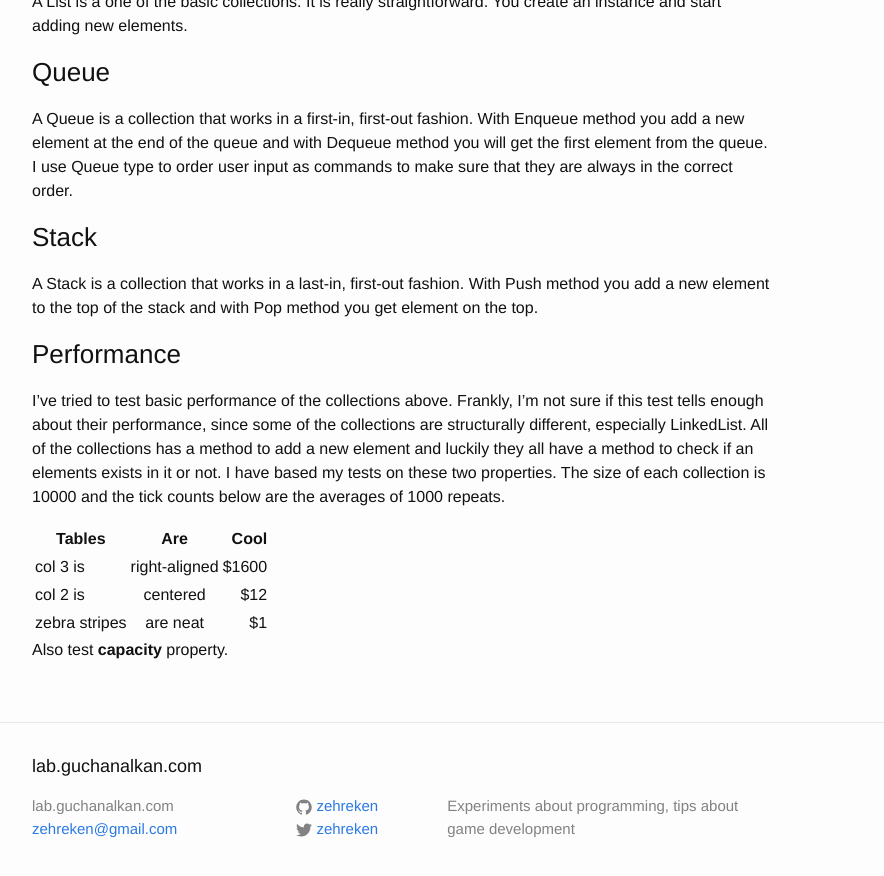
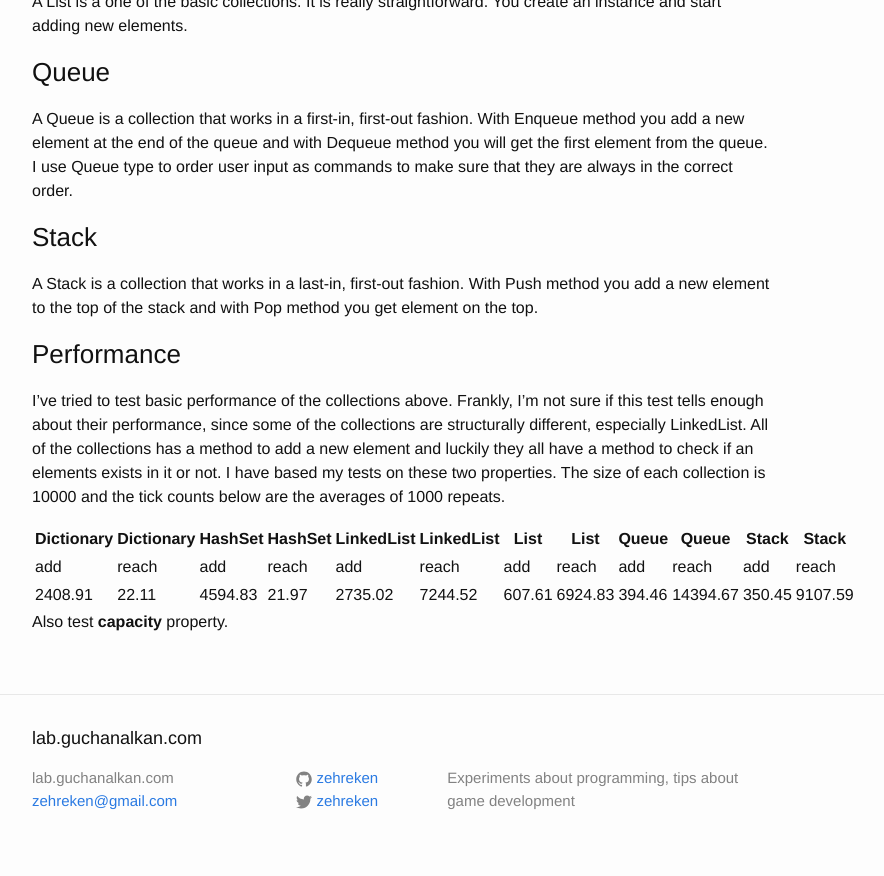
Before and after one commit to zehreken/zehreken.github.io, a Jekyll site: the page built from _posts/2018-11-22-collections-in-dotnet.markdown, in a window 1280 px wide and 900 px high, scrolled down 909 px. Shown: the top 876 px of the window, without its empty margins (238-1122 px from the left). Built offline with Jekyll 4.4.1, drawn with Linux system fonts in a browser that asks for light colours.

Commit message:
Update post

```diff
--- a/_posts/2018-11-22-collections-in-dotnet.markdown
+++ b/_posts/2018-11-22-collections-in-dotnet.markdown
@@ -29,12 +29,10 @@ All of the collections has a method to add a new element and luckily they all ha
 I have based my tests on these two properties.
 The size of each collection is 10000 and the tick counts below are the averages of 1000 repeats.
 
-| Tables        | Are           | Cool  |
-| ------------- |:-------------:| -----:|
-| col 3 is      | right-aligned | $1600 |
-| col 2 is      | centered      |   $12 |
-| zebra stripes | are neat      |    $1 |
-
+| Dictionary | Dictionary | HashSet | HashSet | LinkedList | LinkedList | List | List | Queue | Queue | Stack | Stack |
+| --- | --- | --- | --- | --- | --- | --- | --- | --- | --- | --- | --- |
+| add | reach | add | reach | add | reach | add | reach | add | reach | add | reach |
+| 2408.91 | 22.11 | 4594.83 | 21.97 | 2735.02 | 7244.52 | 607.61 | 6924.83 | 394.46 | 14394.67 | 350.45 | 9107.59 |
 
 
 
```
